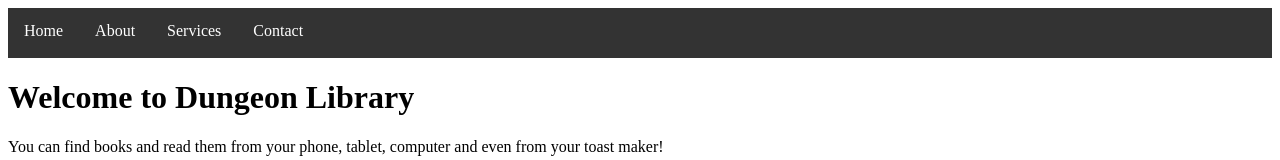
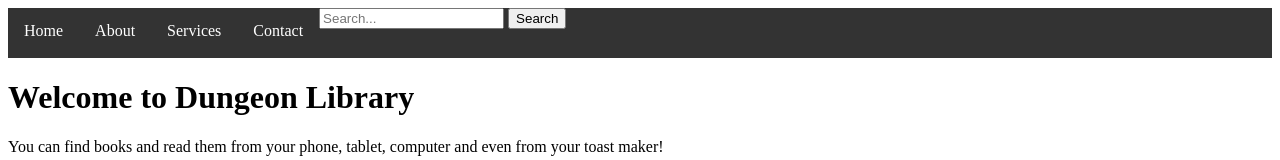
Before and after one commit to SotirSotiriou/Library, a plain HTML site: page index.html in a window 1280 px wide. Shown: the top 160 px of the page. Drawn offline with Linux system fonts and the light colour scheme.

Commit message:
Update index.html

```diff
--- a/index.html
+++ b/index.html
@@ -21,6 +21,10 @@
             </div>
           </li>
           <li><a href="#">Contact</a></li>
+          <form>
+            <input type="text" placeholder="Search...">
+            <button type="submit" class="search-button">Search</button>
+          </form>
         </ul>
       </nav>
     </header>
```
